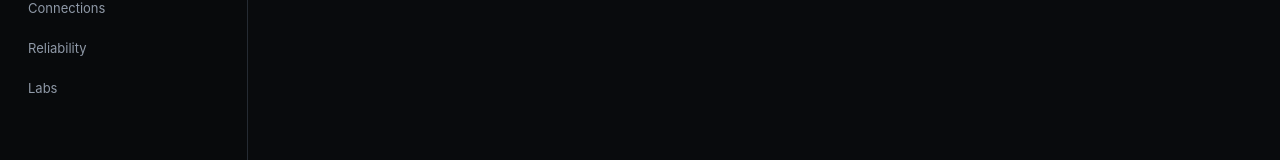
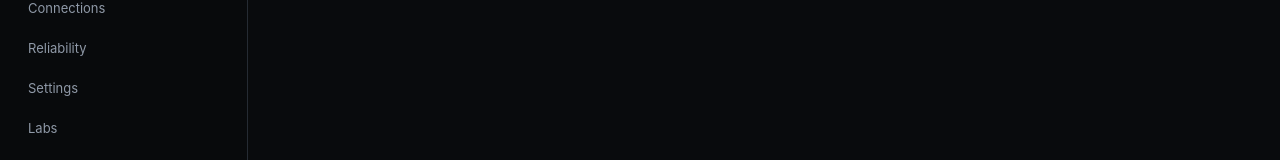
Before and after one commit to videoia070707-design/teste, a Next.js app in the folder apps/web/: page /login in a window 1280 px wide. Shown: the part 338-498 px from the top of the page. Built offline with nearby package versions, Linux system fonts and the light colour scheme.

Commit message:
web: add settings navigation

```diff
--- a/apps/web/app/layout.tsx
+++ b/apps/web/app/layout.tsx
@@ -16,6 +16,7 @@ const navigation = [
   ["Analytics", "/analytics"],
   ["Connections", "/connections"],
   ["Reliability", "/reliability"],
+  ["Settings", "/settings"],
   ["Labs", "/labs"]
 ] as const;
 
```
